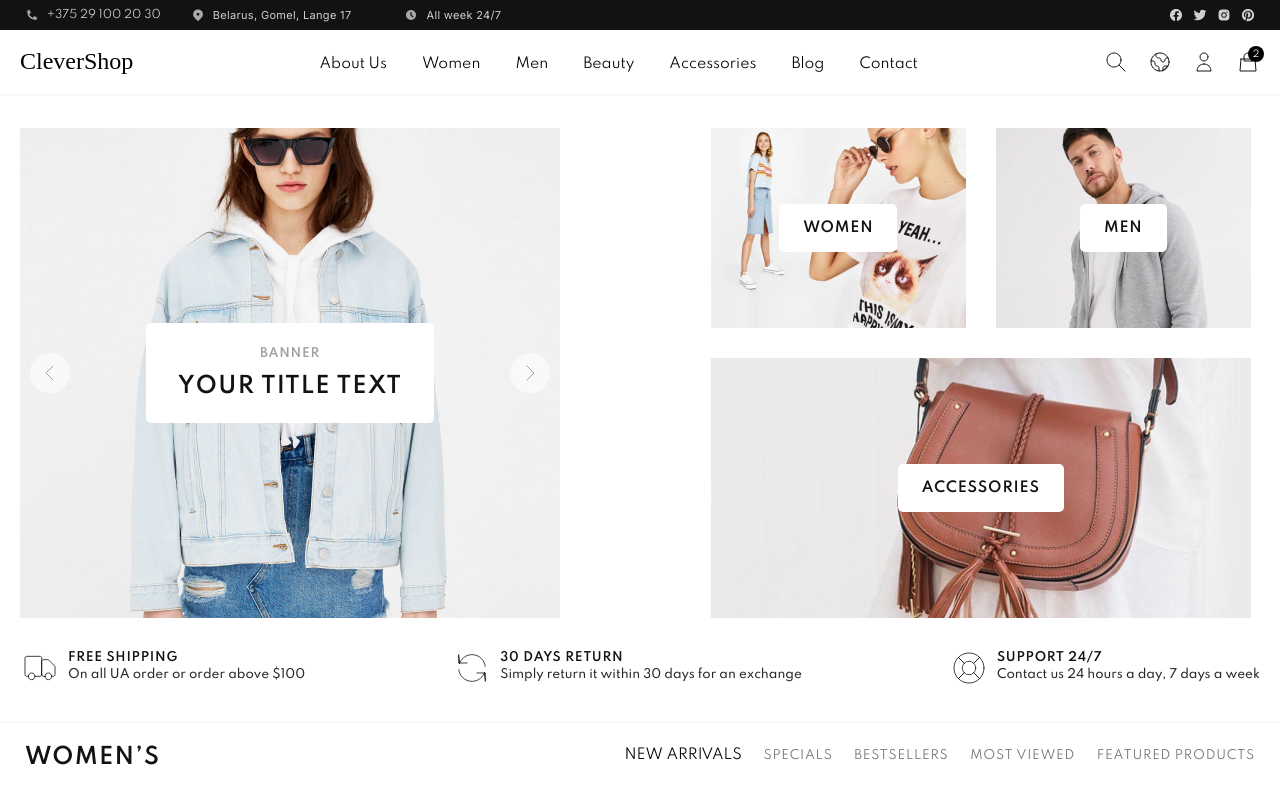
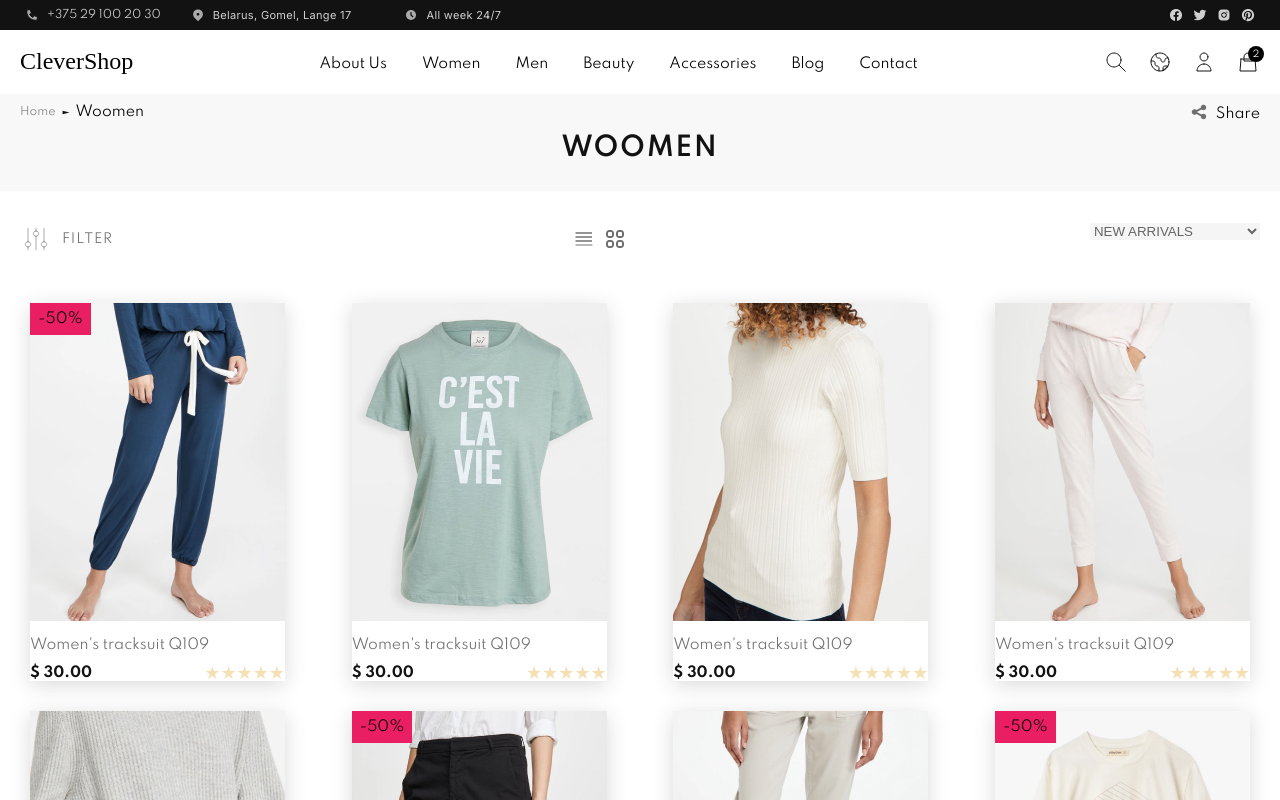
Before and after one commit to Dimkabit/training-shop, a React (Create React App) app: page /#/WoomenProductsPage in a window 1280 px wide. Before the commit this address led to /#/. Shown: the top 800 px of the page. Built offline with nearby package versions, Linux system fonts and the light colour scheme.

Commit message:
chenge link

```diff
--- a/src/App.js
+++ b/src/App.js
@@ -5,6 +5,7 @@ import Footer from './components/footer/footer';
 import MainPage from './pages/main-page/main-page';
 import MenProductsPage from './pages/products-page/men-products-page';
 import WoomenProductsPage from './pages/products-page/woomen-products-page';
+import ProductPage from './pages/product-page/product-page';
 import { Route, Routes } from 'react-router-dom';
 
 
@@ -17,7 +18,8 @@ function App() {
           <Route index element = {<MainPage />} />
           <Route path='/' element = {<MainPage />} />
           <Route path='/WoomenProductsPage' element={<WoomenProductsPage />} />
-         <Route path='/MenProductsPage' element={<MenProductsPage />} />
+          <Route path='/MenProductsPage' element={<MenProductsPage />} />
+          <Route path='/ProductPage' element={<ProductPage />} />
 		   </Routes>
       <Footer />
     </div>
--- a/src/components/header/main-block/main-block.js
+++ b/src/components/header/main-block/main-block.js
@@ -5,6 +5,7 @@ import block from "../assets/icons/main/block.png";
 import block1 from "../assets/icons/main/block1.png";
 import block2 from "../assets/icons/main/block2.png";
 import leftArrow from "../assets/icons/left.svg";
+import { Link } from "react-router-dom";
 
 const MainBlock = () => {
 	return (
@@ -32,15 +33,15 @@ const MainBlock = () => {
 				<div className={styles.page_block_right}>
 					<div className={styles.right_block}>
 						<img src={block} alt="block" />
-						<a href="woomen-product-page.html">Women</a>
+						<Link to={'/WoomenProductsPage'}>Women</Link>
 					</div>
 					<div className={styles.right_block}>
 						<img src={block1} alt="block1" />
-						<a href="men-product-page.html">men</a>
+						<Link to={'/MenProductsPage'}>men</Link>
 					</div>
 					<div className={styles.right_block}>
 						<img src={block2} alt="block2" />
-						<a href="/">Accessories</a>
+						<Link to="/">Accessories</Link>
 					</div>
 				</div>
 				</div>
--- a/src/index.js
+++ b/src/index.js
@@ -3,13 +3,13 @@ import ReactDOM from 'react-dom';
 import './index.css';
 import App from './App';
 import reportWebVitals from './reportWebVitals';
-import { BrowserRouter } from 'react-router-dom';
+import { HashRouter } from 'react-router-dom';
 
 
 ReactDOM.render(
-  <BrowserRouter>
+  <HashRouter>
     <App />
-  </BrowserRouter>,
+  </HashRouter>,
   document.getElementById('root')
 );
 
--- a/src/pages/product-page/product-page.js
+++ b/src/pages/product-page/product-page.js
@@ -1 +1,13 @@
 import React from "react";
+import styles from "./productPage.module.scss";
+
+
+const ProductPage = () => {
+	return (
+		<div className={styles.productpage}>
+
+		</div>
+	)
+};
+
+export default ProductPage;
--- a/src/pages/products-page/men-products-page.js
+++ b/src/pages/products-page/men-products-page.js
@@ -6,6 +6,7 @@ import menu from "./assets/icons/menu.svg";
 import share from "./assets/icons/share.svg";
 import tt from "./assets/icons/tt.svg";
 import view from "./assets/icons/view.svg";
+import { Link } from "react-router-dom";
 
 
 const MenProductsPage = () => {
@@ -15,9 +16,9 @@ const MenProductsPage = () => {
 				<div className={styles.woomens_product__container}>
 					<div className={styles.woomens_product__header}>
 						<div className={styles.woomens_product__pages}>
-							<a href="home.html" className={styles.woomens_product__page}>Home</a>
+							<Link to='/' className={styles.woomens_product__page}>Home</Link>
 							<img src={tt} alt="icon" />
-							<a href="woomen-product-page.html" className={styles.woomens_product__page_active}>Men</a>
+							<Link to={'/MenProductsPage'} className={styles.woomens_product__page_active}>Men</Link>
 						</div>
 						<div className={styles.woomens_product__share}>
 							<img src={share} alt="share" />
--- a/src/pages/products-page/woomen-products-page.js
+++ b/src/pages/products-page/woomen-products-page.js
@@ -6,6 +6,8 @@ import menu from "./assets/icons/menu.svg";
 import share from "./assets/icons/share.svg";
 import tt from "./assets/icons/tt.svg";
 import view from "./assets/icons/view.svg";
+import { Link } from "react-router-dom";
+
 
 
 const WoomenProductsPage = () => {
@@ -15,9 +17,9 @@ const WoomenProductsPage = () => {
 					<div className={styles.woomens_product__container}>
 						<div className={styles.woomens_product__header}>
 							<div className={styles.woomens_product__pages}>
-								<a href="home.html" className={styles.woomens_product__page}>Home</a>
+								<Link to='/' className={styles.woomens_product__page}>Home</Link>
 								<img src={tt} alt="icon" />
-								<a href="woomen-product-page.html" className={styles.woomens_product__page_active}>Woomen</a>
+								<Link to={'/WoomenProductsPage'} className={styles.woomens_product__page_active}>Woomen</Link>
 							</div>
 							<div className={styles.woomens_product__share}>
 								<img src={share} alt="share" />
```
